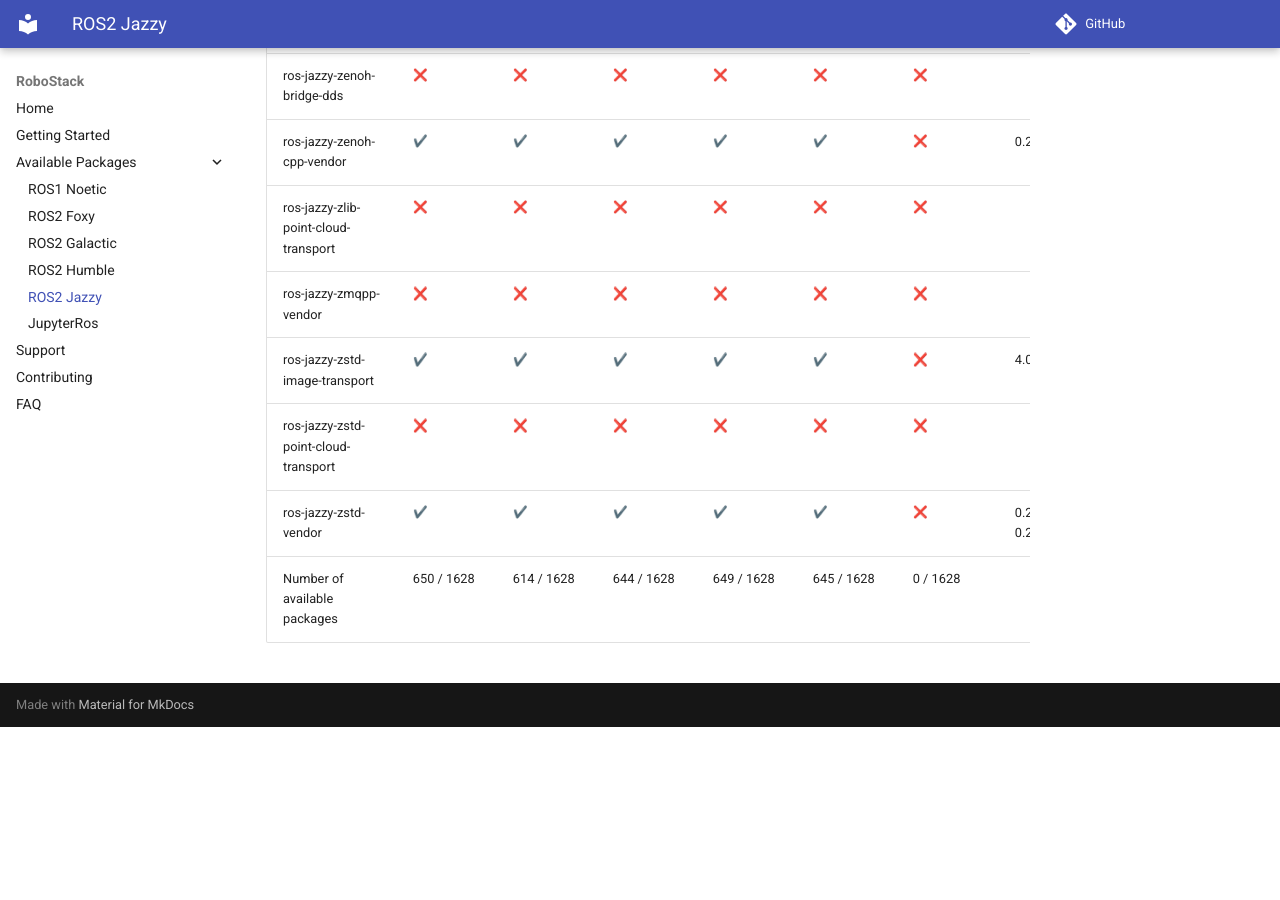
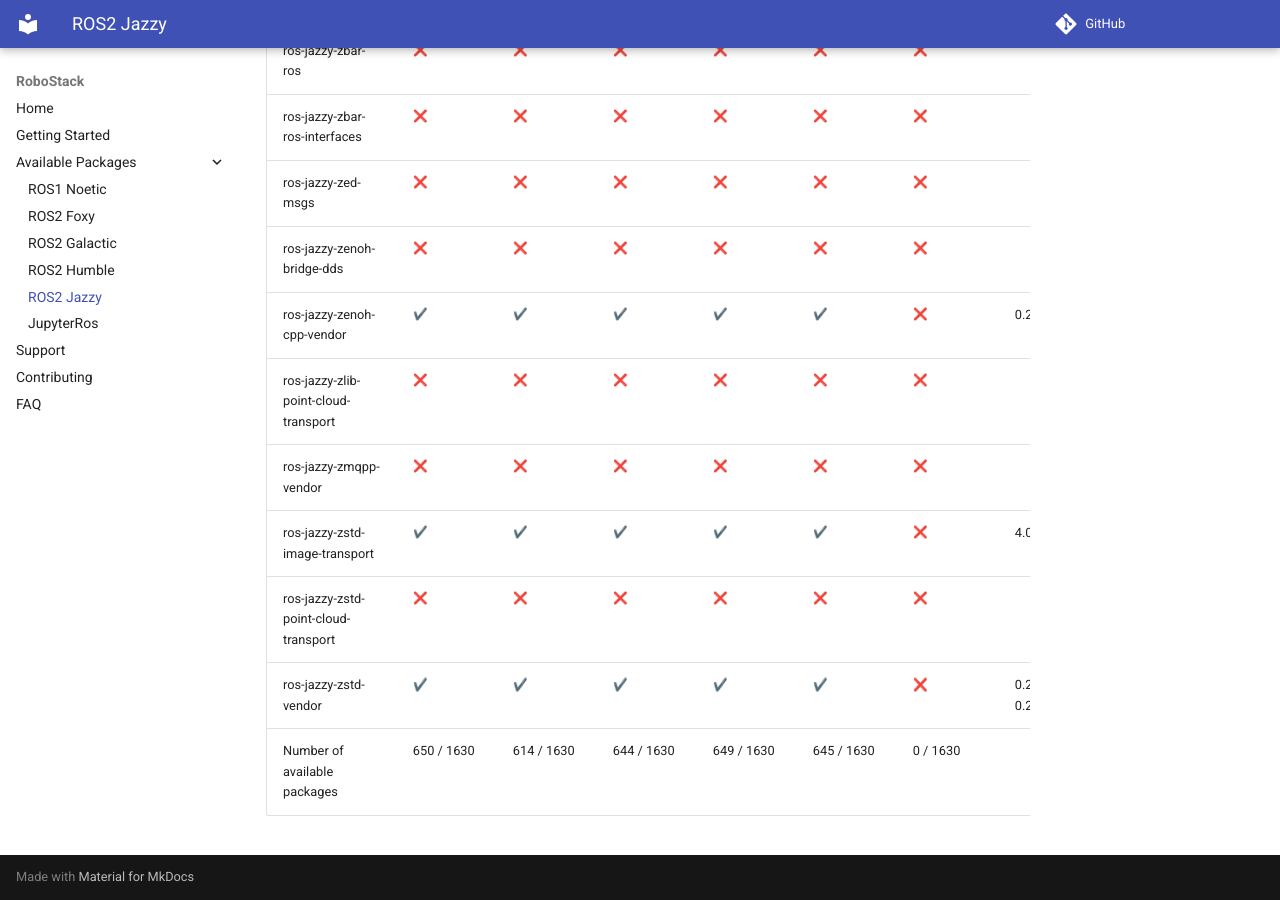
Before and after one commit to RoboStack/robostack.github.io, an MkDocs documentation site: the page built from docs/jazzy.md, in a window 1280 px wide and 900 px high, scrolled down 120033 px. Built offline with MkDocs 1.6.1 and Material for MkDocs 9.7.7, drawn with Linux system fonts in a browser that asks for light colours; emoji names are drawn with the system emoji font; comment, search, counter and statistics services are not loaded; before the commit the page ends 120760 px from its top, so only the background shows below that; some of the changed text lies outside the part shown.

Commit message:
Update tables

```diff
--- a/docs/jazzy.md
+++ b/docs/jazzy.md
@@ -1628,4 +1630,4 @@
 | ros-jazzy-zstd-image-transport | :heavy_check_mark: { data-sort='1' } | :heavy_check_mark: { data-sort='1' } | :heavy_check_mark: { data-sort='1' } | :heavy_check_mark: { data-sort='1' } | :heavy_check_mark: { data-sort='1' } | :x: { data-sort='0' } | 4.0.3, 4.0.4  |
 | ros-jazzy-zstd-point-cloud-transport | :x: { data-sort='0' } | :x: { data-sort='0' } | :x: { data-sort='0' } | :x: { data-sort='0' } | :x: { data-sort='0' } | :x: { data-sort='0' } |   |
 | ros-jazzy-zstd-vendor | :heavy_check_mark: { data-sort='1' } | :heavy_check_mark: { data-sort='1' } | :heavy_check_mark: { data-sort='1' } | :heavy_check_mark: { data-sort='1' } | :heavy_check_mark: { data-sort='1' } | :x: { data-sort='0' } | 0.26.3, 0.26.6  |
-| Number of available packages |  650 / 1628 | 614 / 1628 | 644 / 1628 | 649 / 1628 | 645 / 1628 | 0 / 1628 |
+| Number of available packages |  650 / 1630 | 614 / 1630 | 644 / 1630 | 649 / 1630 | 645 / 1630 | 0 / 1630 |
```
Also changed, not shown: other parts of docs/jazzy.md (+2 -0 lines), docs/humble.md (+3 -1 lines).
